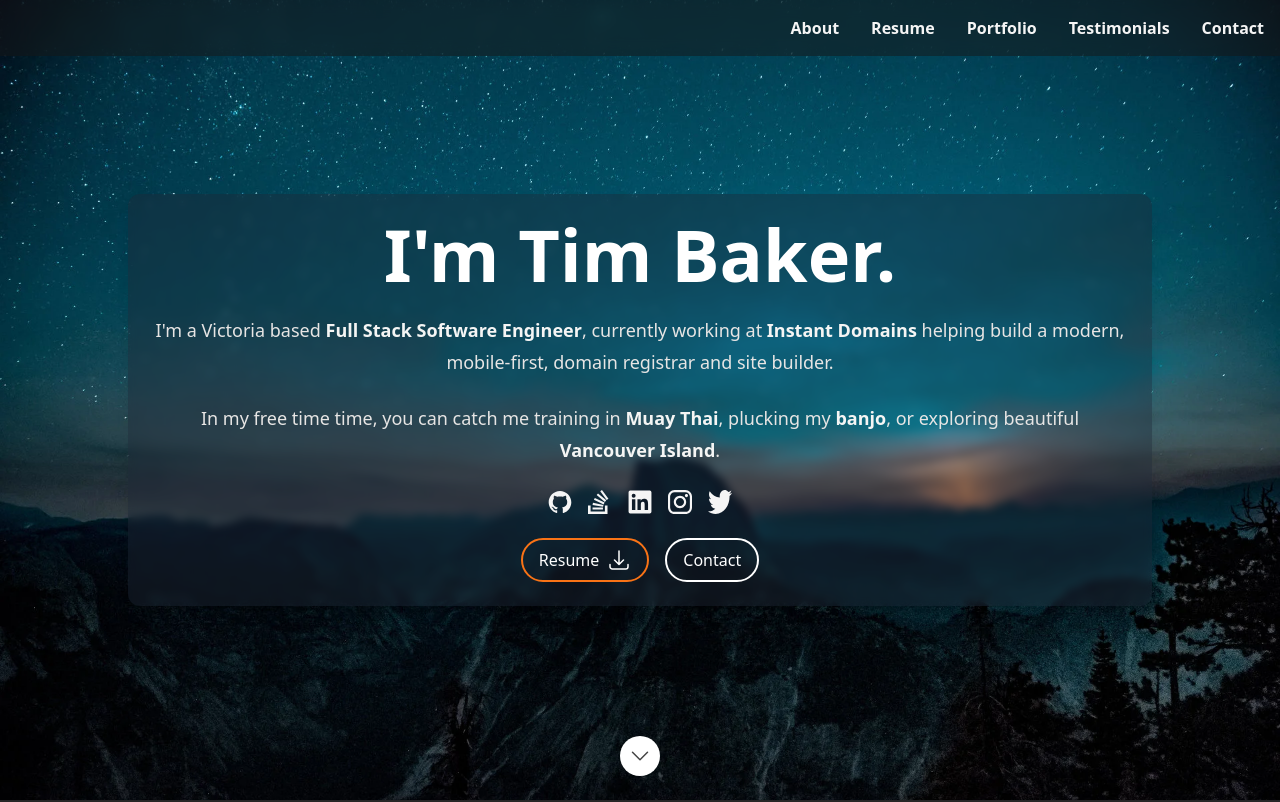
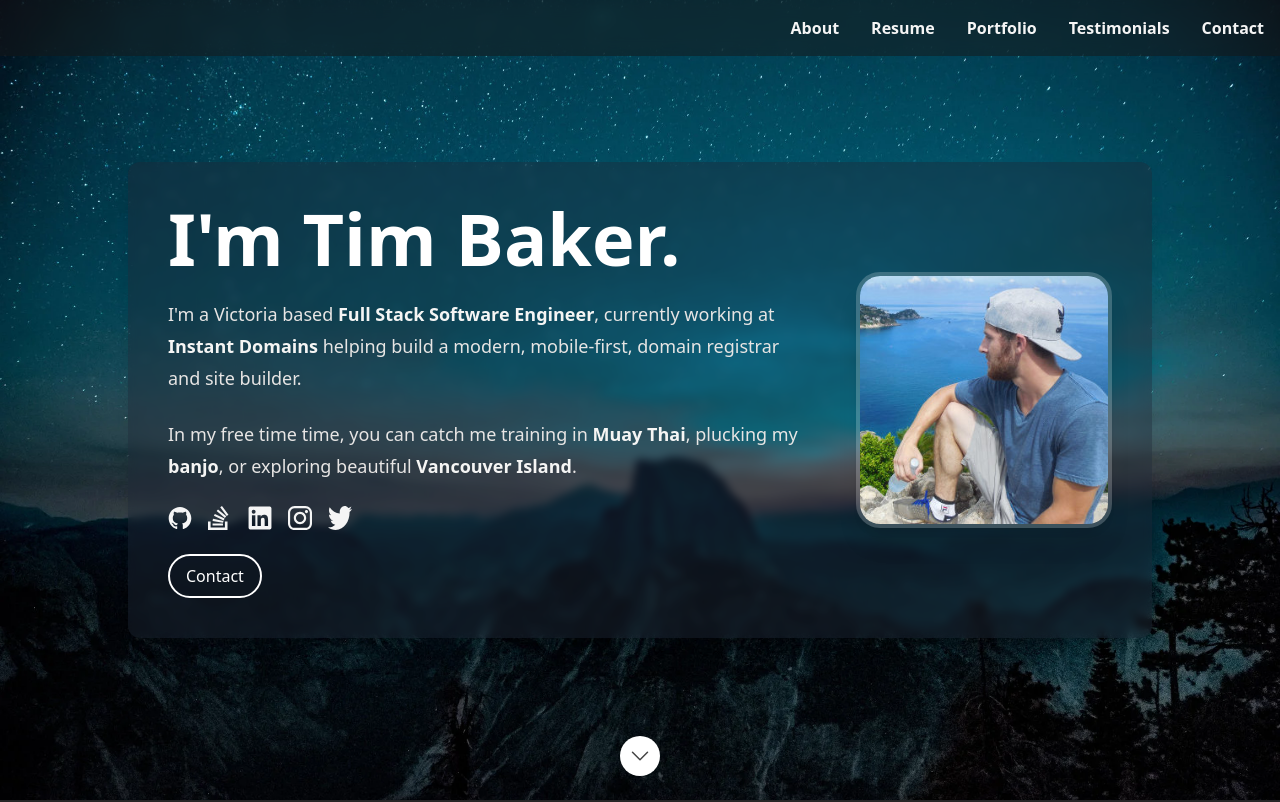
Before and after one commit to Pan-y928/my-resume, a Next.js app: page / in a window 1280 px wide. Shown: the top 802 px of the page. Built offline with nearby package versions, Linux system fonts and the light colour scheme.

Commit message:
add photo to hero page

```diff
--- a/src/components/Sections/Hero.tsx
+++ b/src/components/Sections/Hero.tsx
@@ -2,13 +2,13 @@ import { ChevronDownIcon } from "@heroicons/react/24/outline";
 import classNames from "classnames";
 import Image from "next/image";
 import { FC, memo } from "react";
-
-import { heroData, SectionId } from "../../data/data";
+import { aboutData, heroData, SectionId } from "../../data/data";
 import Section from "../Layout/Section";
 import Socials from "../Socials";
 
 const Hero: FC = memo(() => {
   const { imageSrc, name, description, actions } = heroData;
+  const { profileImageSrc } = aboutData;
 
   return (
     <Section noPadding sectionId={SectionId.Hero}>
@@ -20,8 +20,9 @@ const Hero: FC = memo(() => {
           priority
           src={imageSrc}
         />
-        <div className="z-10  max-w-screen-lg px-4 lg:px-0">
-          <div className="flex flex-col items-center gap-y-6 rounded-xl bg-gray-800/40 p-6 text-center shadow-lg backdrop-blur-sm">
+        <div className="z-10 max-w-screen-lg px-4 lg:px-0">
+          <div className="flex flex-col gap-8 rounded-xl bg-gray-800/40 p-6 shadow-lg backdrop-blur-sm md:flex-row md:items-center md:gap-10 md:p-10">
+            <div className="flex flex-1 flex-col items-center gap-y-6 text-center md:items-start md:text-left">
               <h1 className="text-4xl font-bold text-white sm:text-5xl lg:text-7xl">
                 {name}
               </h1>
@@ -29,11 +30,11 @@ const Hero: FC = memo(() => {
               <div className="flex gap-x-4 text-neutral-100">
                 <Socials />
               </div>
-            <div className="flex w-full justify-center gap-x-4">
+              <div className="flex w-full flex-wrap justify-center gap-4 md:justify-start">
                 {actions.map(({ href, text, primary, Icon }) => (
                   <a
                     className={classNames(
-                    "flex gap-x-2 rounded-full border-2 bg-none px-4 py-2 text-sm font-medium text-white ring-offset-gray-700/80 hover:bg-gray-700/80 focus:outline-none focus:ring-2 focus:ring-offset-2 sm:text-base",
+                      "flex items-center gap-x-2 rounded-full border-2 bg-none px-4 py-2 text-sm font-medium text-white ring-offset-gray-700/80 hover:bg-gray-700/80 focus:outline-none focus:ring-2 focus:ring-offset-2 sm:text-base",
                       primary
                         ? "border-orange-500 ring-orange-500"
                         : "border-white ring-white",
@@ -48,6 +49,22 @@ const Hero: FC = memo(() => {
                   </a>
                 ))}
               </div>
+            </div>
+            {!!profileImageSrc && (
+              <div
+                className="flex w-full justify-center md:w-64 md:justify-end"
+                id={SectionId.About}
+              >
+                <div className="relative aspect-square w-56 overflow-hidden rounded-3xl border-4 border-white/20 shadow-xl sm:w-64 lg:w-72">
+                  <Image
+                    alt="about-me-image"
+                    className="h-full w-full object-cover"
+                    priority
+                    src={profileImageSrc}
+                  />
+                </div>
+              </div>
+            )}
           </div>
         </div>
         <div className="absolute inset-x-0 bottom-6 flex justify-center">
--- a/src/data/data.tsx
+++ b/src/data/data.tsx
@@ -80,12 +80,6 @@ export const heroData: Hero = {
     </>
   ),
   actions: [
-    {
-      href: "/assets/resume.pdf",
-      text: "Resume",
-      primary: true,
-      Icon: ArrowDownTrayIcon,
-    },
     {
       href: `#${SectionId.Contact}`,
       text: "Contact",
```
Lines whose indentation alone changed are shown as unchanged.
